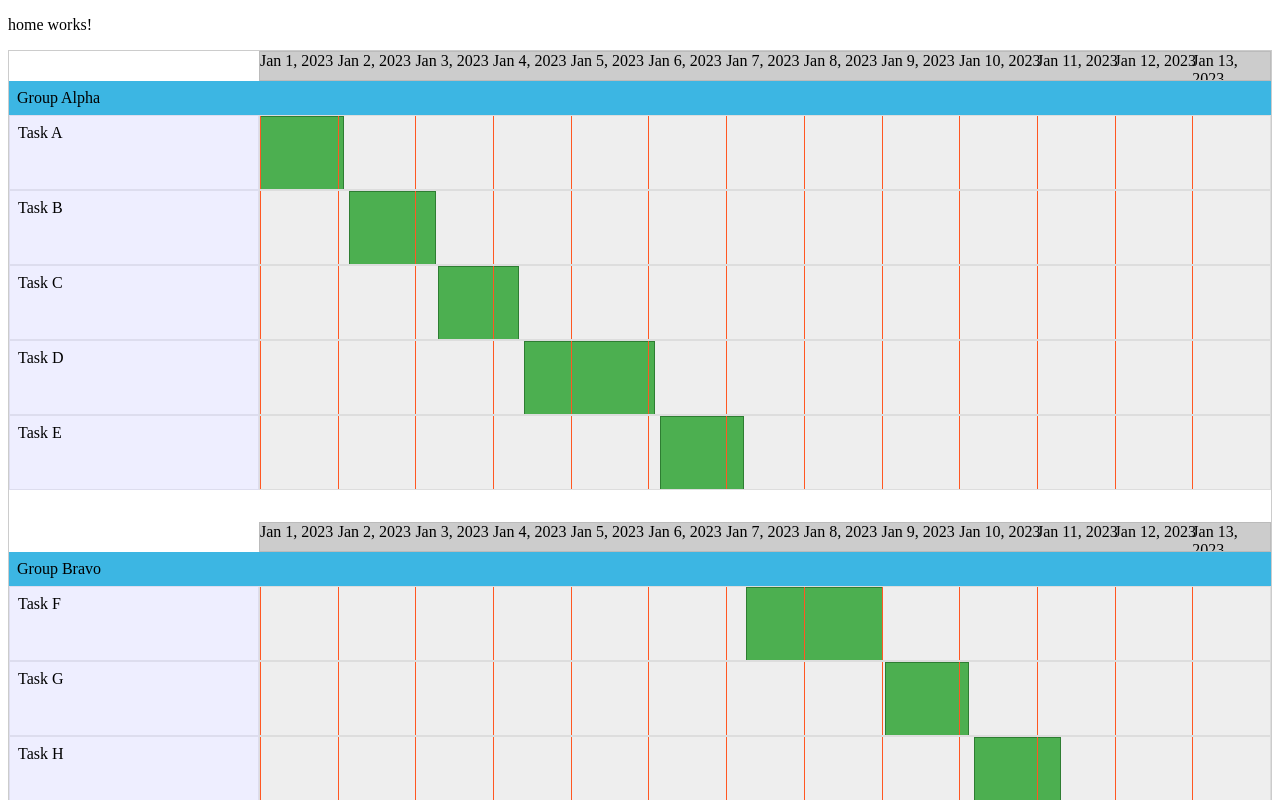
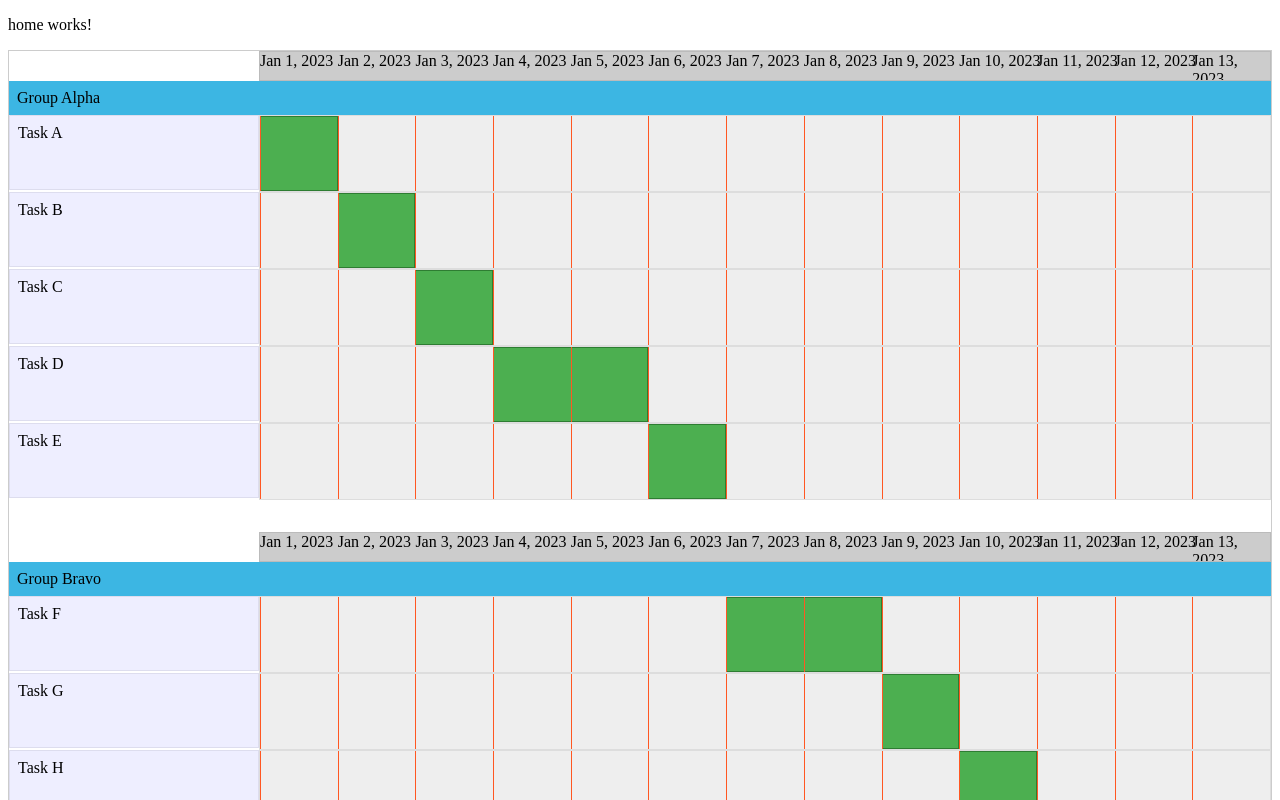
Before and after one commit to eCubed/ng-gantt-workshop, an Angular app: page / in a window 1280 px wide. Shown: the top 800 px of the page. Built offline with nearby package versions, Linux system fonts and the light colour scheme.

Commit message:
Data and code base cleanup

```diff
--- a/src/app/components/gantt/gantt-chart/gantt-chart.component.html
+++ b/src/app/components/gantt/gantt-chart/gantt-chart.component.html
@@ -1,6 +1,4 @@
 <div class="gantt-chart" #ganttChart>
-
-
 
   @if(isReadyToRenderBars) {
     @for(section of sections; track section.name; let lastSection = $last) {
@@ -35,6 +33,7 @@
         <div class="bar-viewport">
           <div class="bar-track"
             appScrollScale
+            [style.height.px]="taskHeightPx"
             [scroll-percent]="0"
             [scale-percent]="scale">
             <div class="bar"
--- a/src/app/components/gantt/gantt-chart/gantt-chart.component.scss
+++ b/src/app/components/gantt/gantt-chart/gantt-chart.component.scss
@@ -45,7 +45,7 @@
 
     .bar-track {
       position: relative;
-
+      box-sizing: border-box;
       .bar {
         box-sizing: border-box;
         position: absolute;
--- a/src/app/components/gantt/gantt-chart/gantt-chart.component.ts
+++ b/src/app/components/gantt/gantt-chart/gantt-chart.component.ts
@@ -29,7 +29,6 @@ export class GanttChartComponent<TGanttTask extends IGanttTask> implements OnIni
 
   minStartTime!: number
 
-  //@ViewChild('taskRectanglesContainer', { read: ElementRef }) taskRectanglesContainer!: ElementRef
   @ViewChild('dateLabelsContainer', { read: ElementRef }) dateLabelsContainer!: ElementRef
   @ViewChild('ganttChart', { read: ElementRef }) ganttChart!: ElementRef
 
@@ -39,7 +38,7 @@ export class GanttChartComponent<TGanttTask extends IGanttTask> implements OnIni
 
   ngOnInit(): void {
 
-    this.minStartTime =  Math.min(...this.sections.flatMap(s => s.tasks).map(task => task.startDate.getTime())); //this.tasks.length > 0 ? this.tasks[0].startDate.getTime() : 0;
+    this.minStartTime =  Math.min(...this.sections.flatMap(s => s.tasks).map(task => task.startDate.getTime()));
 
     this.calculateVerticalMarkers()
   }
@@ -48,11 +47,11 @@ export class GanttChartComponent<TGanttTask extends IGanttTask> implements OnIni
     console.log('gantt after view init')
     this.renderer.setStyle(this.ganttChart.nativeElement, 'grid-template-columns', `${this.taskLabelWidthPx}px 1fr`)
 
+
     setTimeout(() => {
       this.isReadyToRenderBars = true
-    }, 200)
-    //this.renderer.setStyle(this.taskRectanglesContainer.nativeElement, 'height', `${this.taskHeightPx * this.tasks.length}px`)
-    //this.setScrollablePercentWidths()
+    }, 100)
+
   }
 
 
--- a/src/app/pages/home/home.component.ts
+++ b/src/app/pages/home/home.component.ts
@@ -24,33 +24,22 @@ export class HomeComponent {
     {
       name: 'Group Alpha',
       tasks: [
-        { name: 'Task A', startDate: new Date('2023-01-01T08:00:00'), endDate: new Date('2023-01-02T10:00:00') },
-        { name: 'Task B', startDate: new Date('2023-01-02T11:30:00'), endDate: new Date('2023-01-03T14:30:00') },
-        { name: 'Task C', startDate: new Date('2023-01-03T15:00:00'), endDate: new Date('2023-01-04T16:00:00') },
-        { name: 'Task D', startDate: new Date('2023-01-04T17:30:00'), endDate: new Date('2023-01-06T10:00:00') },
-        { name: 'Task E', startDate: new Date('2023-01-06T11:30:00'), endDate: new Date('2023-01-07T13:30:00') },
+        { name: 'Task A', startDate: new Date('2023-01-01T00:00:00'), endDate: new Date('2023-01-02T00:00:00') },
+        { name: 'Task B', startDate: new Date('2023-01-02T00:00:00'), endDate: new Date('2023-01-03T00:00:00') },
+        { name: 'Task C', startDate: new Date('2023-01-03T00:00:00'), endDate: new Date('2023-01-04T00:00:00') },
+        { name: 'Task D', startDate: new Date('2023-01-04T00:00:00'), endDate: new Date('2023-01-06T00:00:00') },
+        { name: 'Task E', startDate: new Date('2023-01-06T00:00:00'), endDate: new Date('2023-01-07T00:00:00') },
       ]
     },
     {
       name: 'Group Bravo',
       tasks: [
-        { name: 'Task F', startDate: new Date('2023-01-07T14:00:00'), endDate: new Date('2023-01-09T08:30:00') },
-        { name: 'Task G', startDate: new Date('2023-01-09T09:00:00'), endDate: new Date('2023-01-10T11:00:00') },
-        { name: 'Task H', startDate: new Date('2023-01-10T12:30:00'), endDate: new Date('2023-01-11T15:30:00') },
-        { name: 'Task I', startDate: new Date('2023-01-11T16:00:00'), endDate: new Date('2023-01-12T18:00:00') },
-        { name: 'Task J', startDate: new Date('2023-01-12T19:30:00'), endDate: new Date('2023-01-14T08:00:00') },
+        { name: 'Task F', startDate: new Date('2023-01-07T00:00:00'), endDate: new Date('2023-01-09T00:00:00') },
+        { name: 'Task G', startDate: new Date('2023-01-09T00:00:00'), endDate: new Date('2023-01-10T00:00:00') },
+        { name: 'Task H', startDate: new Date('2023-01-10T00:00:00'), endDate: new Date('2023-01-11T00:00:00') },
+        { name: 'Task I', startDate: new Date('2023-01-11T00:00:00'), endDate: new Date('2023-01-12T00:00:00') },
+        { name: 'Task J', startDate: new Date('2023-01-12T00:00:00'), endDate: new Date('2023-01-14T00:00:00') },
       ]
     }
   ]
-
-
-  tasks: IGanttTask[] = [
-
-    { name: 'Task F', startDate: new Date('2023-01-07T00:00:00'), endDate: new Date('2023-01-09T00:00:00') },
-    { name: 'Task G', startDate: new Date('2023-01-09T00:00:00'), endDate: new Date('2023-01-10T00:00:00') },
-    { name: 'Task H', startDate: new Date('2023-01-10T00:00:00'), endDate: new Date('2023-01-11T00:00:00') },
-    { name: 'Task I', startDate: new Date('2023-01-11T00:00:00'), endDate: new Date('2023-01-12T00:00:00') },
-    { name: 'Task J', startDate: new Date('2023-01-12T00:00:00'), endDate: new Date('2023-01-14T00:00:00') },
-  ];
-
 }
```
